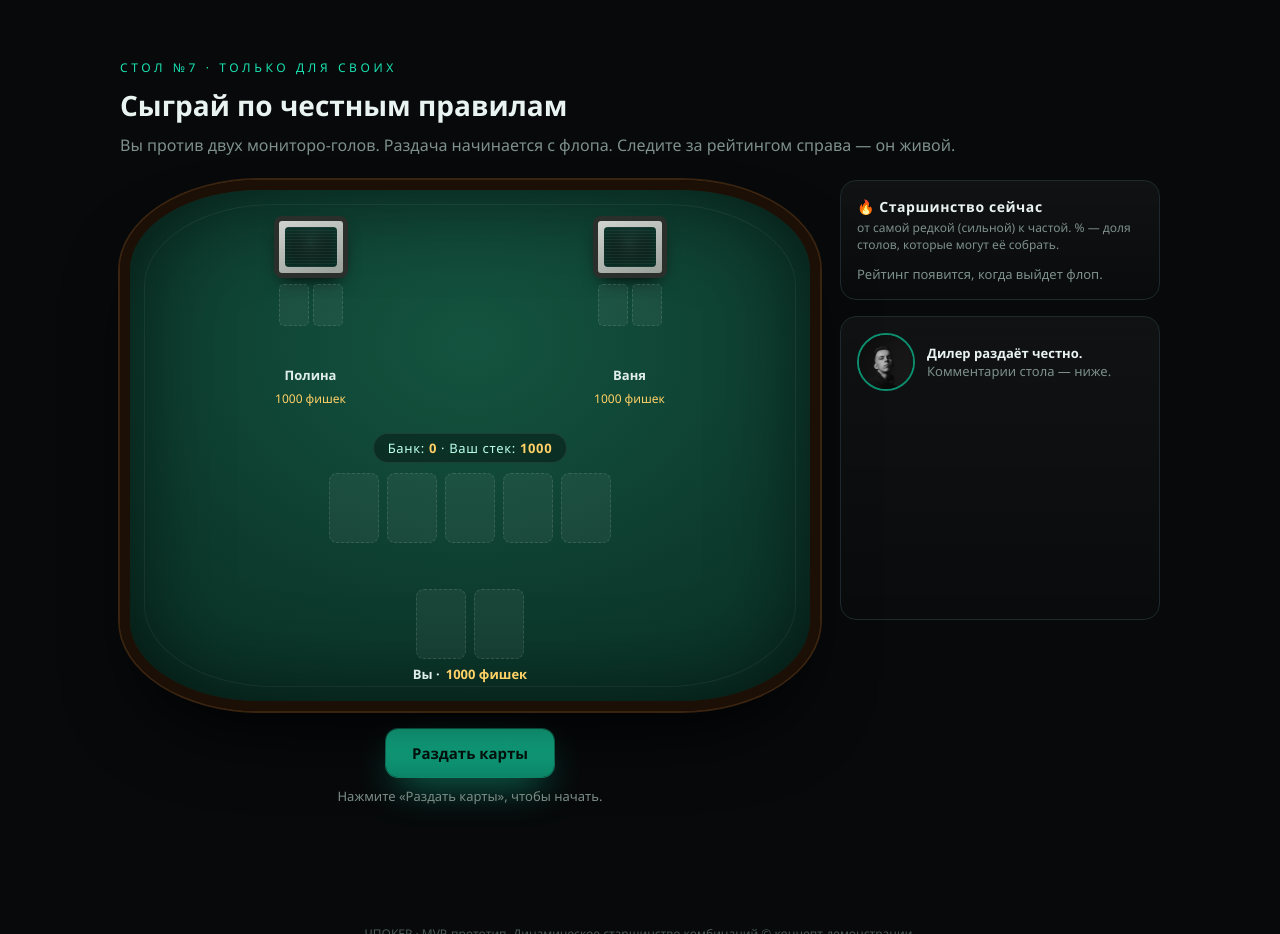
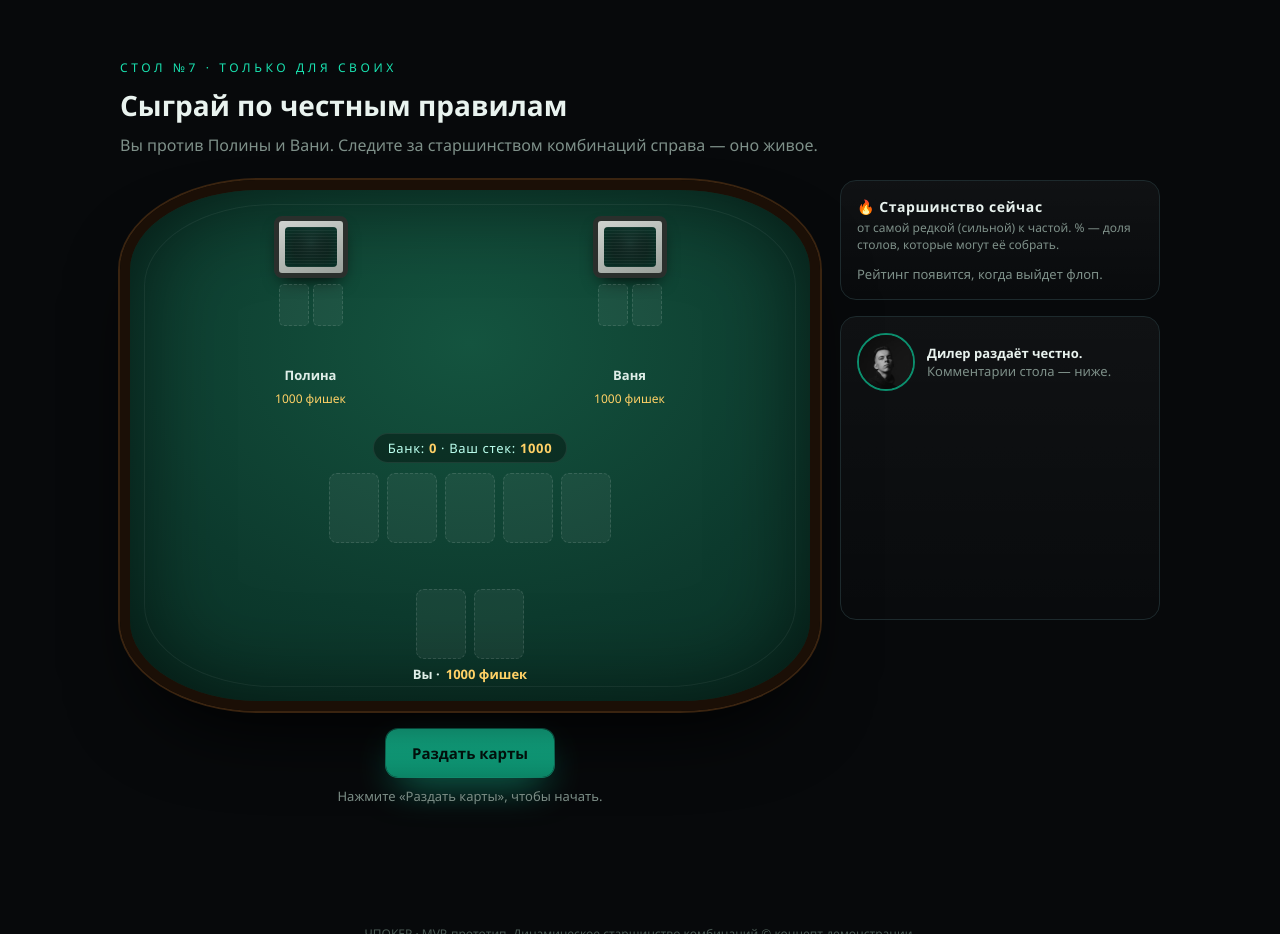
Before and after one commit to razonrus/chpoker, a plain HTML site: page index.html in a window 1280 px wide. Shown: the part 1820-2754 px from the top of the page. Drawn offline with Linux system fonts and the light colour scheme.

Commit message:
фикс верстки

```diff
--- a/index.html
+++ b/index.html
@@ -380,7 +380,7 @@
   <div class="wrap">
     <div class="eyebrow">стол №7 · только для своих</div>
     <h2 style="font-size:28px">Сыграй по честным правилам</h2>
-    <p class="sub" style="color:var(--muted);margin-top:-2px">Вы против двух мониторо-голов. Раздача начинается с флопа. Следите за рейтингом справа — он живой.</p>
+    <p class="sub" style="color:var(--muted);margin-top:-2px">Вы против Полины и Вани. Следите за старшинством комбинаций справа — оно живое.</p>
 
     <div class="table-zone">
       <!-- TABLE -->
```
